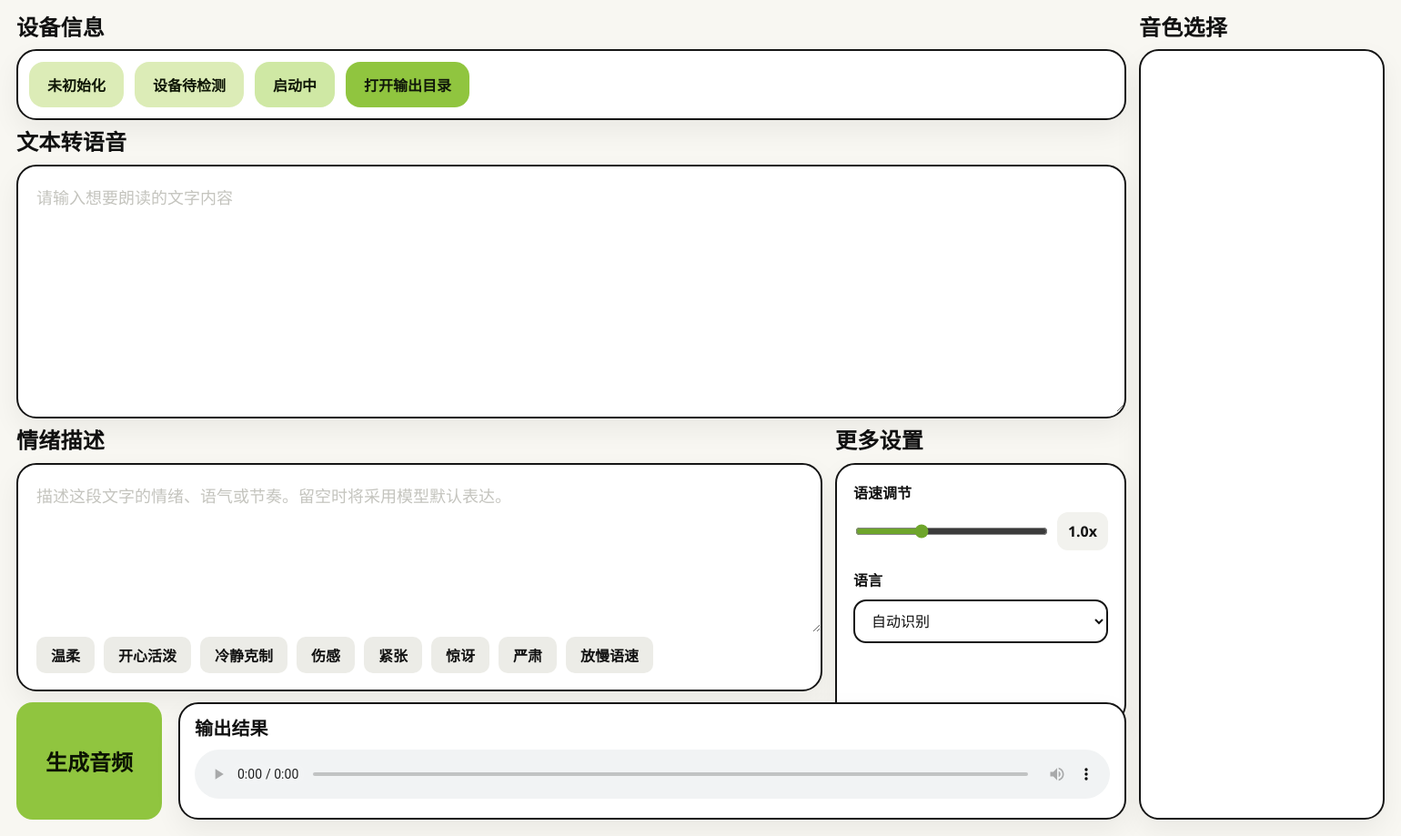
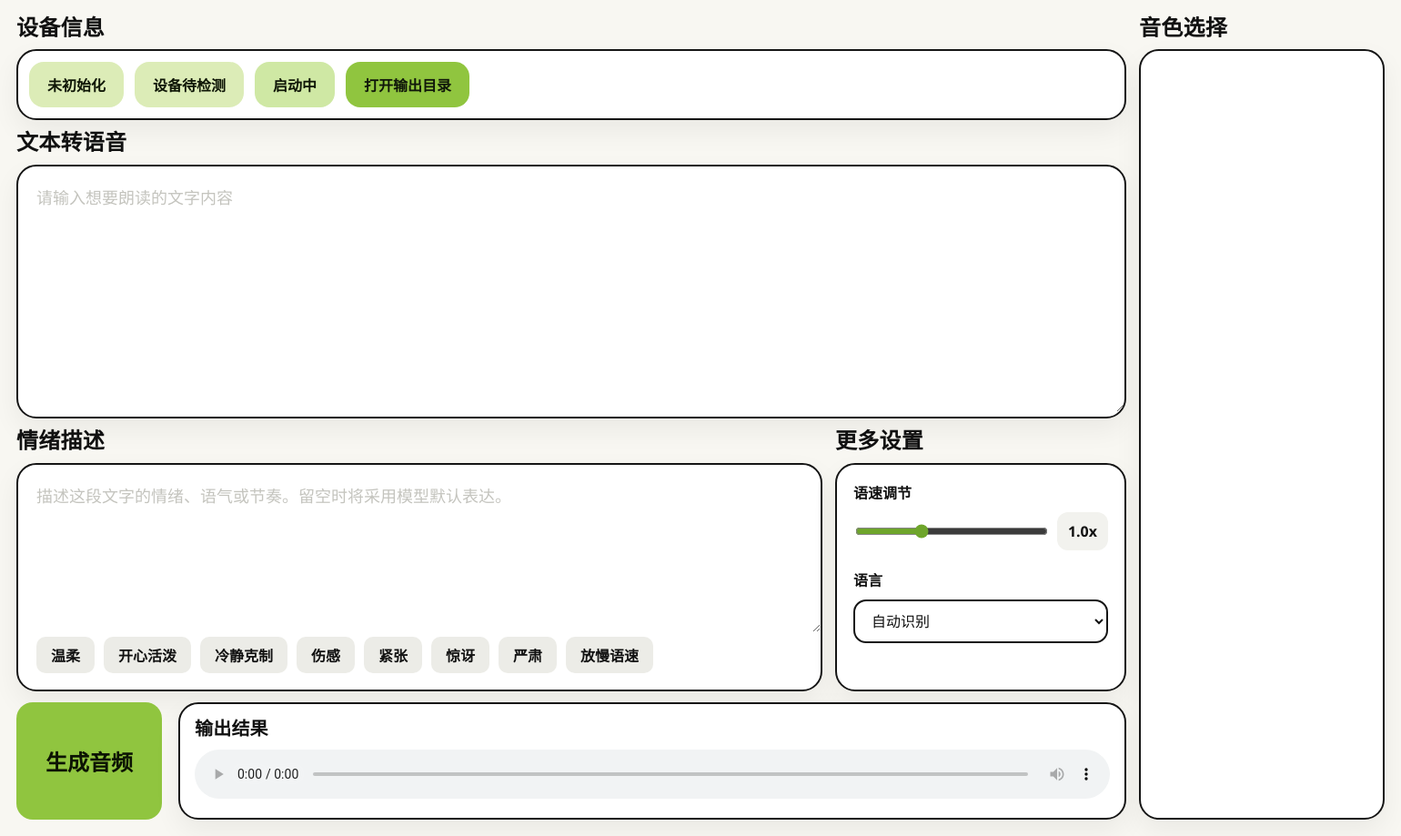
Before and after one commit to XayahTheRebel/TTSStudio, an Electron app: page renderer/index.html in a window 1540 px wide. Shown: the whole page at 91% size. Drawn offline with Linux system fonts and the light colour scheme; no server answers.

Commit message:
Fix advanced settings panel overflow

```diff
--- a/renderer/styles.css
+++ b/renderer/styles.css
@@ -93,6 +93,8 @@ code {
 .emotion-panel,
 .settings-panel {
   min-width: 0;
+  display: flex;
+  flex-direction: column;
 }
 
 .section-title {
@@ -130,7 +132,7 @@ code {
 }
 
 .settings-card {
-  height: 100%;
+  flex: 1;
   padding: 18px;
   display: flex;
   flex-direction: column;
```
